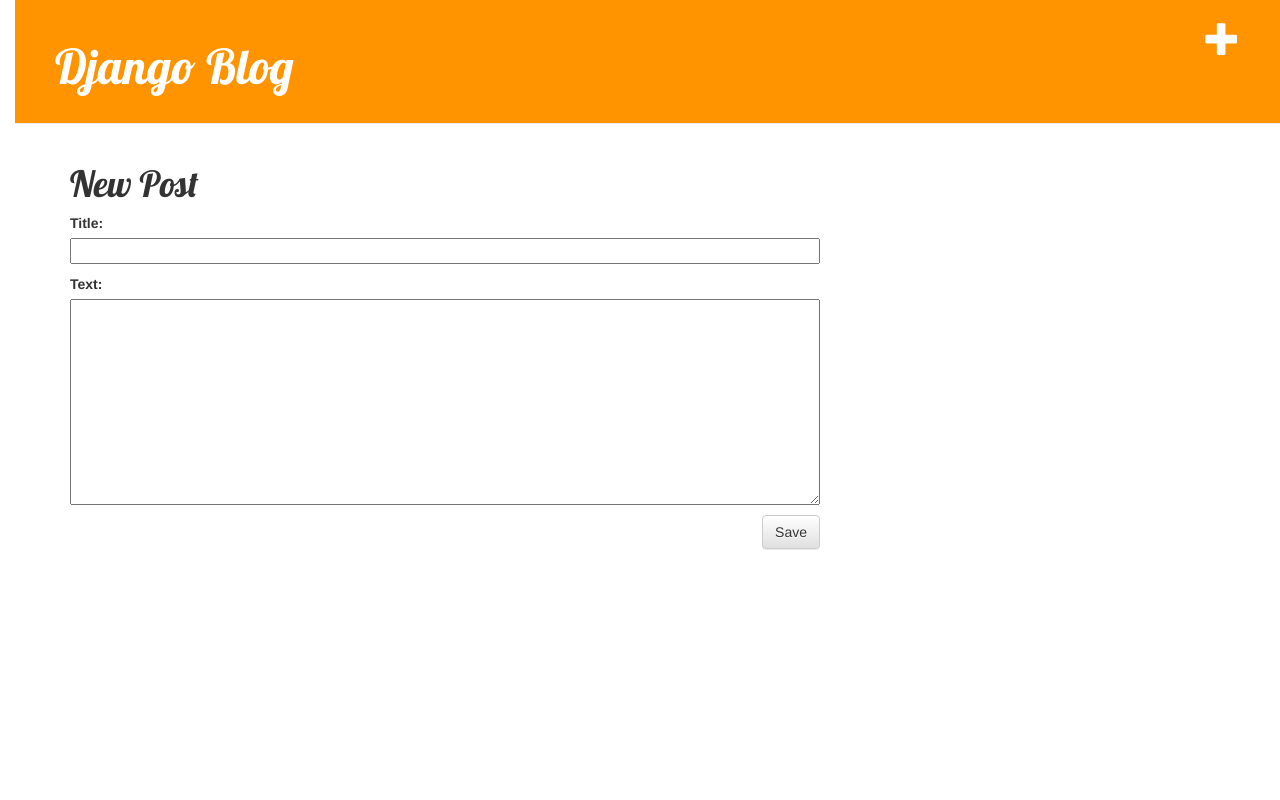
After one commit to alronlam/django-tutorial, a Django app: page /post/new/ in a window 1280 px wide. The commit adds this page. Run offline with Django 3.2, Linux system fonts and the light colour scheme; some libraries are stand-ins or nearby versions.

Commit message:
Added edit functionality.

```diff
--- /dev/null
+++ b/blog/forms.py
@@ -0,0 +1,9 @@
+from django import forms
+
+from .models import Post
+
+class PostForm(forms.ModelForm):
+
+	class Meta:
+		model = Post
+		fields = ('title', 'text',)
--- /dev/null
+++ b/blog/static/css/blog.css
@@ -0,0 +1,55 @@
+h1 a{
+	color: #FCA205;
+	font-family: 'Lobster';
+}
+
+body{
+	padding-left: 15px;
+}
+
+.page-header {
+    background-color: #ff9400;
+    margin-top: 0;
+    padding: 20px 20px 20px 40px;
+}
+
+.page-header h1, .page-header h1 a, .page-header h1 a:visited, .page-header h1 a:active {
+    color: #ffffff;
+    font-size: 36pt;
+    text-decoration: none;
+}
+
+.content {
+    margin-left: 40px;
+}
+
+h1, h2, h3, h4 {
+    font-family: 'Lobster', cursive;
+}
+
+.date {
+    color: #828282;
+}
+
+.save {
+    float: right;
+}
+
+.post-form textarea, .post-form input {
+    width: 100%;
+}
+
+.top-menu, .top-menu:hover, .top-menu:visited {
+    color: #ffffff;
+    float: right;
+    font-size: 26pt;
+    margin-right: 20px;
+}
+
+.post {
+    margin-bottom: 70px;
+}
+
+.post h1 a, .post h1 a:visited {
+    color: #000000;
+}
--- /dev/null
+++ b/blog/templates/blog/base.html
@@ -0,0 +1,32 @@
+{% load staticfiles %}
+<html>
+    <head>
+        <title>Django Blog</title>
+        <link rel="stylesheet" href="//maxcdn.bootstrapcdn.com/bootstrap/3.2.0/css/bootstrap.min.css">
+        <link rel="stylesheet" href="//maxcdn.bootstrapcdn.com/bootstrap/3.2.0/css/bootstrap-theme.min.css">
+        <link rel="stylesheet" href="{% static 'css/blog.css' %}">
+        <link href="http://fonts.googleapis.com/css?family=Lobster&subset=latin,latin-ext" rel="stylesheet" type="text/css">
+    </head>
+    <body>
+        <div class="page-header">
+            <a href="{% url 'post_new' %}" class="top-menu"><span class="glyphicon glyphicon-plus"></span></a>
+            <h1><a href="{%url 'post_list' %}">Django Blog</a></h1>
+        </div>
+
+        <div class="content container">
+            <div class="row">
+                <div class="col-md-8">
+                    {% block content %}
+                    {% endblock %}
+                </div>
+            </div>
+        </div>
+        <!-- {% for post in posts %}
+            <div class="post">
+            <h1><a href="">{{post.title}}</a></h1>
+            <strong>Posted by {{post.author}} - {{post.published_date}}</strong>
+            <p>{{post.text|linebreaks}}</p>
+            </div>
+        {% endfor %} -->
+    </body>
+</html>
--- /dev/null
+++ b/blog/templates/blog/post_edit.html
@@ -0,0 +1,11 @@
+{% extends 'blog/base.html' %}
+
+{% block content %}
+
+	<h1>New Post</h1>
+	<form method="POST" class="post-form">{% csrf_token %}
+		{{ form.as_p }}
+		<button type="submit" class="save btn btn-default">Save</button>
+	</form>
+
+{% endblock %}
--- a/blog/urls.py
+++ b/blog/urls.py
@@ -3,4 +3,7 @@
 
 urlpatterns = [
 	url(r'^$', views.post_list, name='post_list'),
+	url(r'^post/(?P<pk>\d+)/$', views.post_detail, name='post_detail'),
+	url(r'^post/new/$', views.post_new, name='post_new'),
+	url(r'^post/(?P<pk>\d+)/edit/$', views.post_edit, name='post_edit'),
 ]
--- a/blog/views.py
+++ b/blog/views.py
@@ -1,8 +1,42 @@
-from django.shortcuts import render
+from django.shortcuts import render, get_object_or_404, redirect
 from django.utils import timezone
 from .models import Post
+from .forms import PostForm
 # Create your views here.
 
 def post_list(request):
-	posts = Post.objects.filter(published_date__lte=timezone.now()).order_by('published_date')
+	posts = Post.objects.filter(published_date__lte=timezone.now()).order_by('-published_date')
 	return render(request, 'blog/post_list.html', {'posts':posts})
+
+def post_detail(request, pk):
+	post = get_object_or_404(Post, pk=pk)
+	return render(request, 'blog/post_detail.html', {'post':post})
+
+def post_new(request):
+	if request.method == 'POST':
+		form = PostForm(request.POST)
+		if form.is_valid():
+			post = form.save(commit=False)
+			post.author = request.user
+			post.published_date = timezone.now()
+			post.save()
+			return redirect('post_detail', pk=post.pk)
+	else:
+		form = PostForm()
+	return render(request, 'blog/post_edit.html', {'form': form})
+
+def post_edit(request, pk):
+	post = get_object_or_404(Post, pk=pk)
+
+	if request.method == 'POST':
+		form = PostForm(request.POST, instance=post)
+		if form.is_valid():
+			post = form.save(commit=False)
+			post.author = request.user
+			post.published_date = timezone.now()
+			post.save()
+			return redirect('post_detail', pk=pk)
+	else:
+		form = PostForm(instance=post)
+
+	return render(request, 'blog/post_edit.html', {'form': form})
```
Also changed, not shown: blog/templates/blog/post_detail.html (added, +23 -0 lines), blog/templates/blog/post_list.html (+11 -13 lines).
